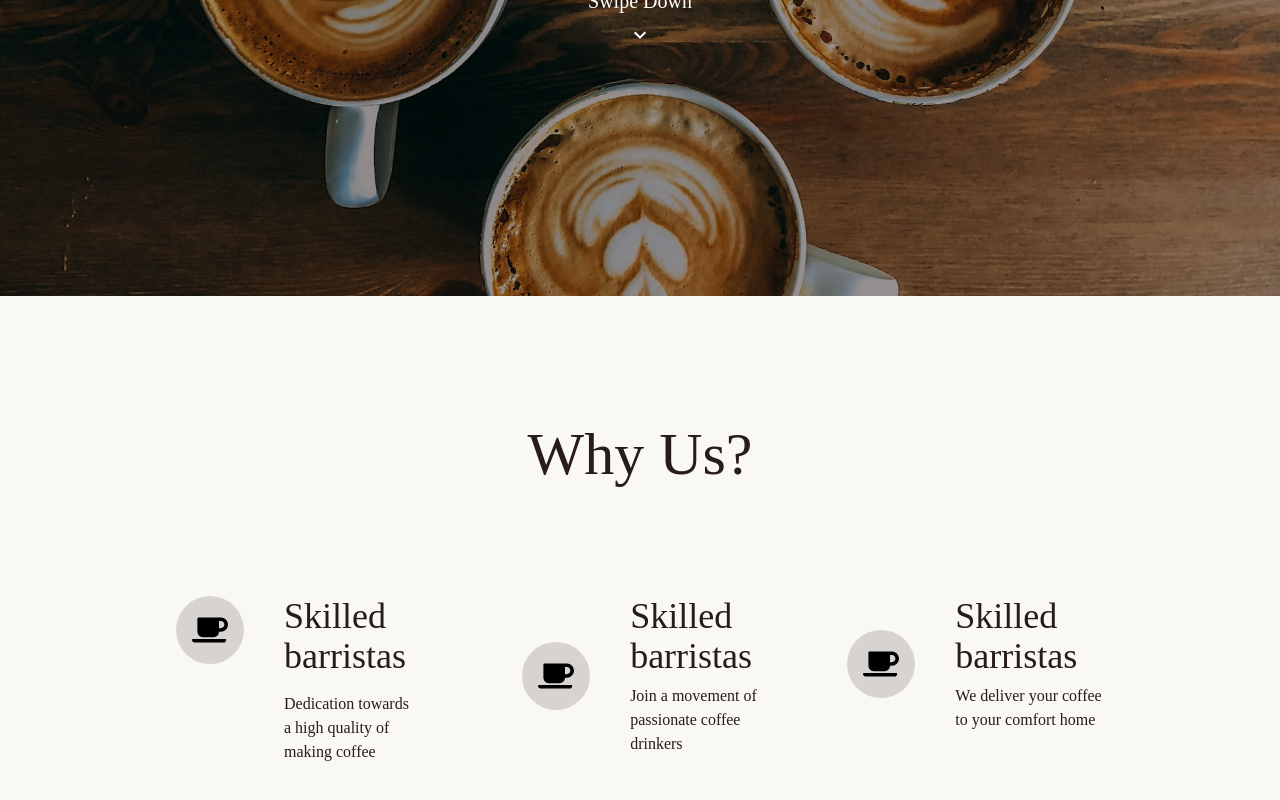
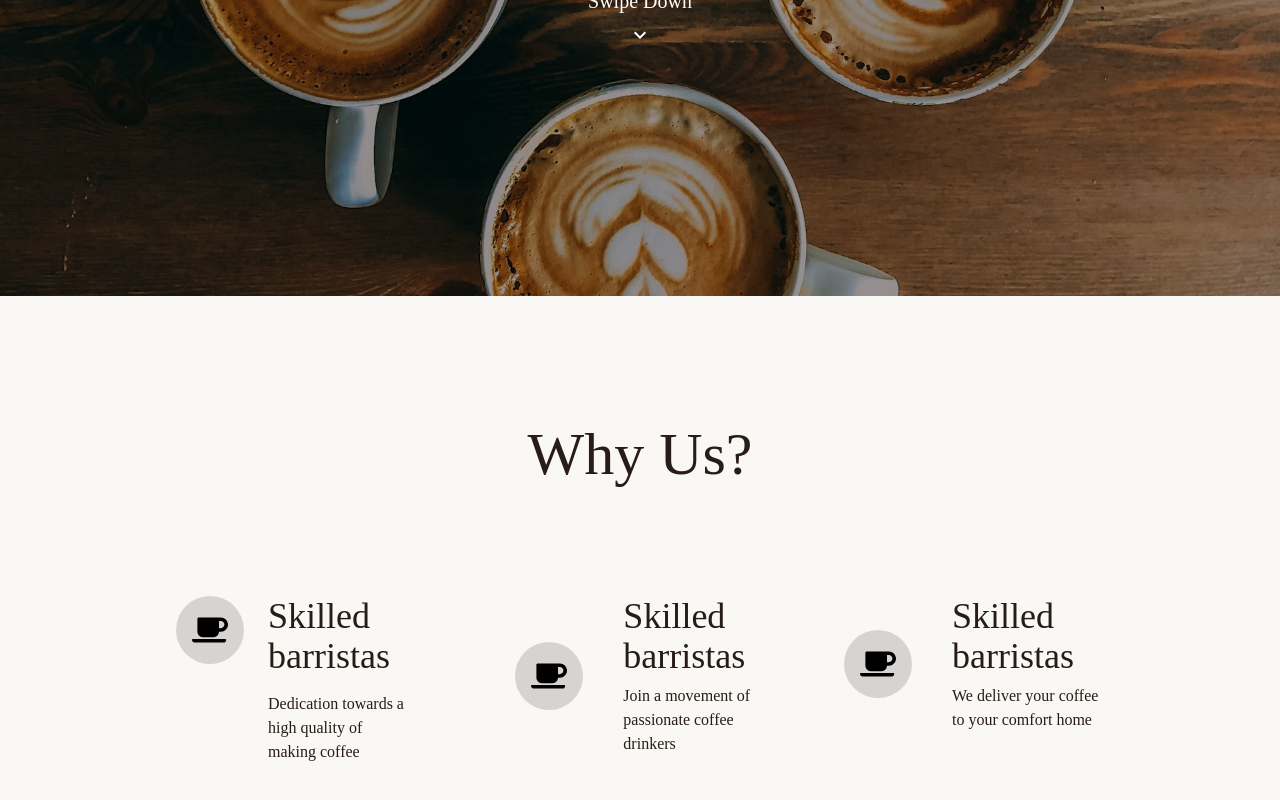
Before and after one commit to DarkoM996/coffeebar-website, a React (Vite) app: page /about in a window 1280 px wide. Shown: the part 504-1304 px from the top of the page. Built offline with nearby package versions, Linux system fonts and the light colour scheme; a web font is replaced by a local one.

Commit message:
correct positioning per design

```diff
--- a/src/components/aboutpage-components/AboutWhyUsSection.tsx
+++ b/src/components/aboutpage-components/AboutWhyUsSection.tsx
@@ -10,7 +10,7 @@
         {/* Container with icons and text */}
         <div className="flex flex-col md:flex-row justify-center items-start w-full h-full gap-6 md:gap-8 lg:gap-16 lg:px-28">
           {/* Stuff #1 */}
-          <div className="flex flex-row justify-center items-start gap-4 md:gap-6 lg:gap-10">
+          <div className="flex flex-row justify-center items-start gap-4 md:gap-6">
             <div className=" bg-stone-300 rounded-full flex flex-col justify-center items-start text-2xl p-4">
               <FaCoffee className="text-4xl text-black" />
             </div>
```
